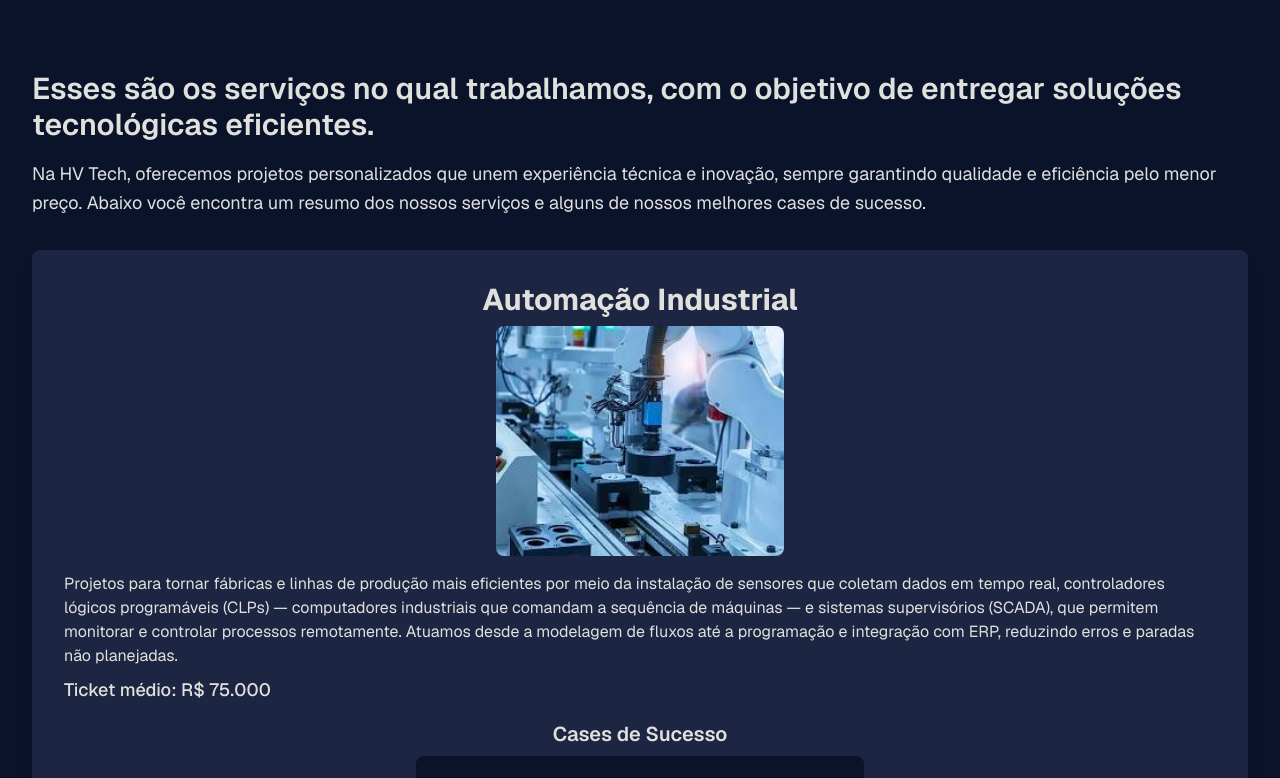
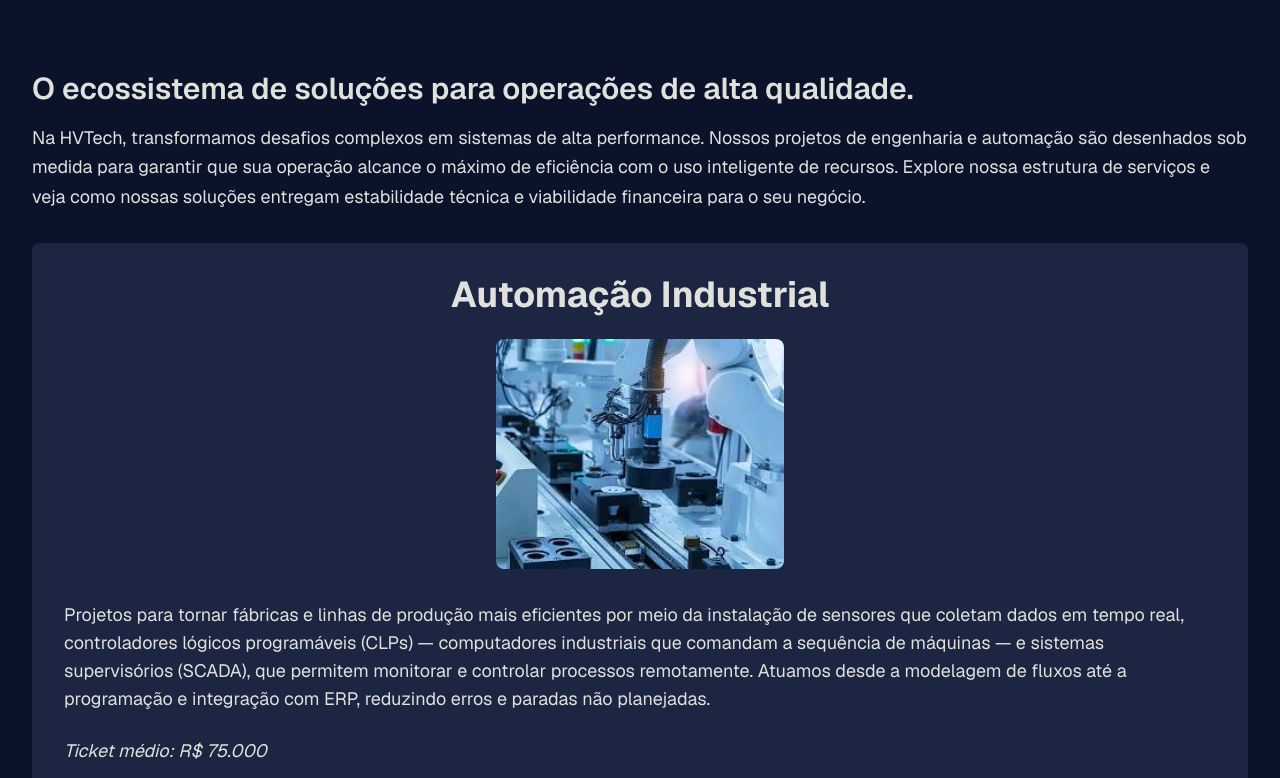
Before and after one commit to HenriqueNC-3/HVTech, a Next.js app in the folder hvtech/: page /projetos in a window 1280 px wide. Shown: the part 500-1278 px from the top of the page. Built offline with nearby package versions, Linux system fonts and the light colour scheme.

Commit message:
dei uma arrumada nos textos

```diff
--- a/hvtech/app/projetos/page.tsx
+++ b/hvtech/app/projetos/page.tsx
@@ -140,23 +140,23 @@ function ServiceBlock({ service }: { service: Service }) {
 
   return (
     <div className="rounded-lg bg-[#1C2541] p-4 shadow-lg sm:p-6 lg:p-8">
-      <h3 className="mb-2 text-center text-2xl font-bold sm:text-3xl">
+      <h3 className="mb-6 text-center text-3xl font-bold sm:text-4xl">
         {service.title}
       </h3>
-      <div className="mb-4 flex justify-center">
+      <div className="mb-8 flex justify-center">
         <img
           src={service.image}
           alt={service.title}
           className="h-48 w-48 rounded-lg object-cover sm:h-56 sm:w-56 md:h-72 md:w-72"
         />
       </div>
-      <p className="mb-2 text-sm sm:text-base">{service.description}</p>
-      <p className="mb-4 text-lg font-medium">
+      <p className="mb-6 text-sm sm:text-lg">{service.description}</p>
+      <p className="mb-4 text-sm italic sm:text-lg">
         Ticket médio: {service.averageTicket}
       </p>
 
       <div>
-        <h4 className="mb-2 text-center text-lg font-semibold sm:text-xl">
+        <h4 className="mb-2 text-center text-lg font-semibold sm:text-2xl">
           Cases de Sucesso
         </h4>
         <div className="relative mx-auto max-w-md">
@@ -236,14 +236,10 @@ export default function Projects() {
       <section className="px-4 py-8 sm:px-6 md:px-8">
         <div className="mb-12">
           <h2 className="mb-4 text-2xl font-semibold sm:text-3xl">
-            Esses são os serviços no qual trabalhamos, com o objetivo de entregar
-            soluções tecnológicas eficientes.
+          O ecossistema de soluções para operações de alta qualidade.
           </h2>
           <p className="mb-8 text-sm leading-relaxed sm:text-base md:text-lg">
-            Na HV Tech, oferecemos projetos personalizados que unem experiência
-            técnica e inovação, sempre garantindo qualidade e eficiência pelo
-            menor preço. Abaixo você encontra um resumo dos nossos serviços
-            e alguns de nossos melhores cases de sucesso.
+          Na HVTech, transformamos desafios complexos em sistemas de alta performance. Nossos projetos de engenharia e automação são desenhados sob medida para garantir que sua operação alcance o máximo de eficiência com o uso inteligente de recursos. Explore nossa estrutura de serviços e veja como nossas soluções entregam estabilidade técnica e viabilidade financeira para o seu negócio.
           </p>
           <div className="space-y-8">
             {services.map((s, i) => {
```
